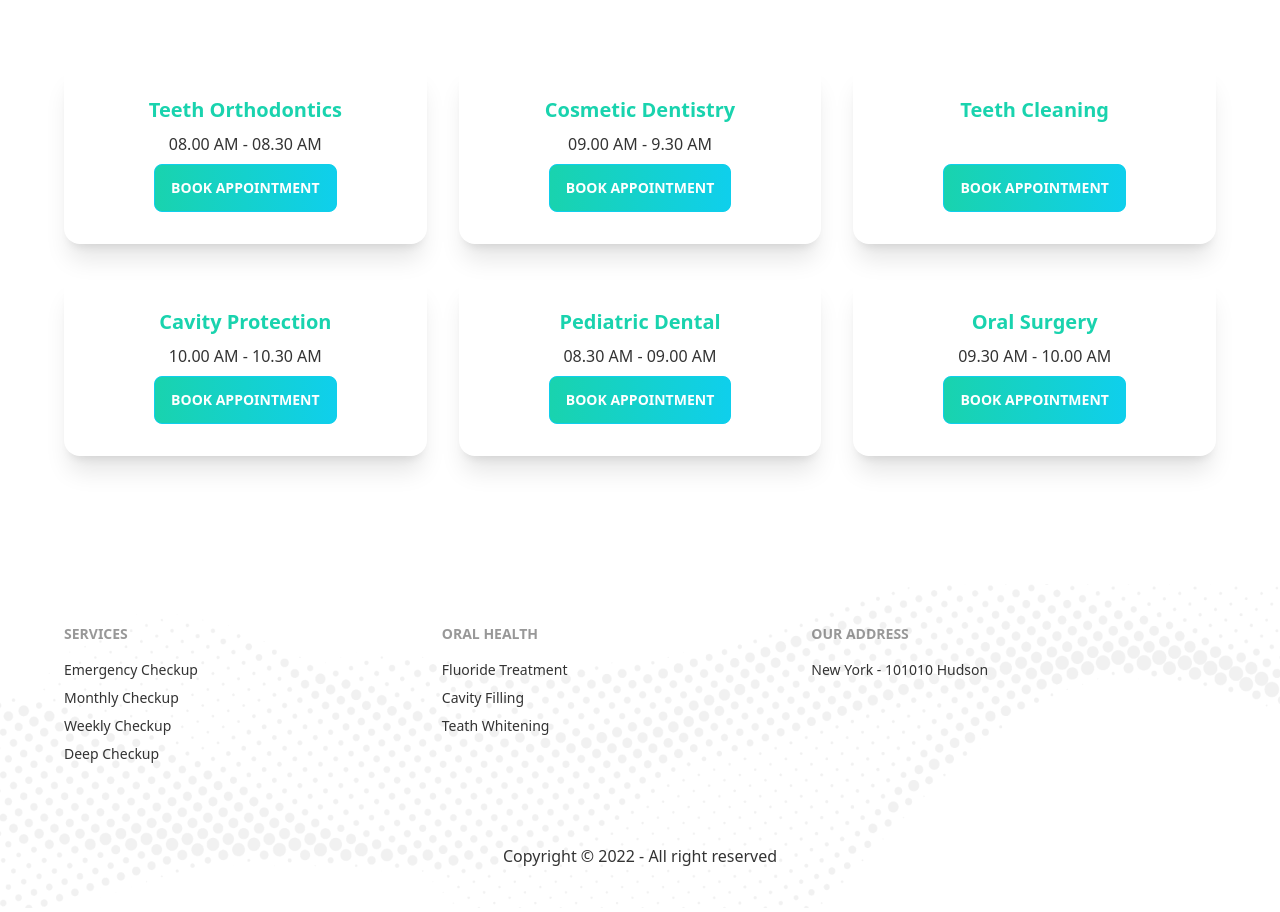
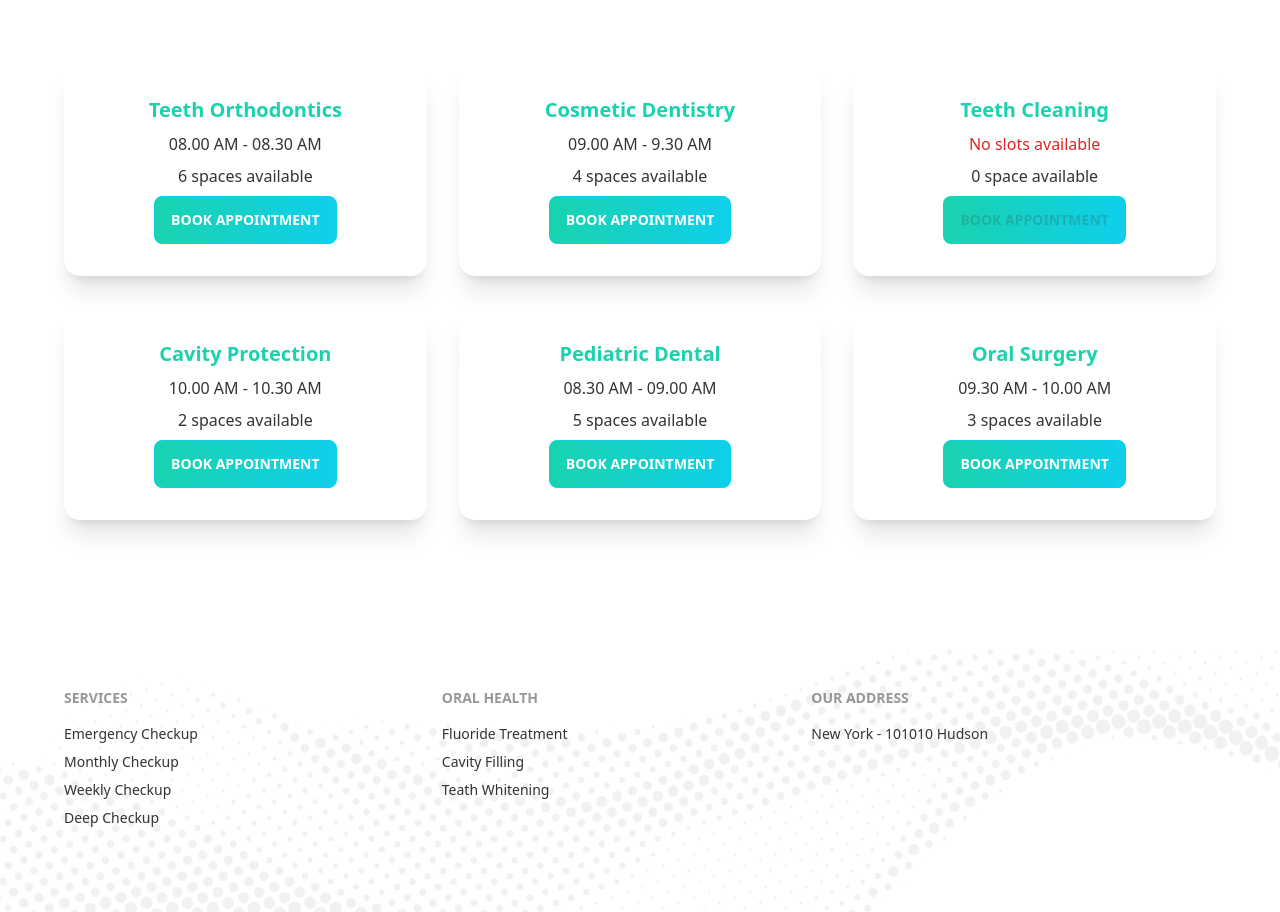
Before and after one commit to G-Mursalin/dent-care-client-site, a React (Create React App) app: page /appointment in a window 1280 px wide. Shown: the part 920-1832 px from the top of the page. Built offline with nearby package versions, Linux system fonts and the light colour scheme.

Commit message:
model booking added

```diff
--- a/src/Pages/Appointments/AvailableAppointment.js
+++ b/src/Pages/Appointments/AvailableAppointment.js
@@ -4,8 +4,10 @@ import React, { useState, useEffect } from "react";
 import { format } from "date-fns";
 // Components
 import Service from "./Service";
+import BookingModal from "./BookingModal";
 const AvailableAppointment = ({ onSelectedDate }) => {
   const [services, setServices] = useState([]);
+  const [treatment, setTreatment] = useState(null);
   useEffect(() => {
     fetch("services.json")
       .then((res) => res.json())
@@ -13,7 +15,7 @@ const AvailableAppointment = ({ onSelectedDate }) => {
   }, []);
   return (
     <section className="md:px-16 px-5 mb-32">
-      <h3 className="font-bold  text-secondary text-center   lg:mb-24 mb-14">
+      <h3 className="font-bold  text-secondary text-center lg:mb-24 mb-14">
         Available Services on&nbsp;
         {onSelectedDate ? (
           format(onSelectedDate, "PP")
@@ -23,9 +25,20 @@ const AvailableAppointment = ({ onSelectedDate }) => {
       </h3>
       <div className="grid lg:grid-cols-3 md:grid-cols-2 grid-col-1 gap-8">
         {services.map((service) => (
-          <Service key={service._id} service={service} />
+          <Service
+            key={service._id}
+            service={service}
+            onSetTreatment={setTreatment}
+          />
         ))}
       </div>
+      {treatment && (
+        <BookingModal
+          setTreatment={setTreatment}
+          treatment={treatment}
+          date={onSelectedDate}
+        />
+      )}
     </section>
   );
 };
--- /dev/null
+++ b/src/Pages/Appointments/BookingModal.js
@@ -0,0 +1,92 @@
+// React
+import React, { useState, useEffect } from "react";
+// Day Picker
+import { format } from "date-fns";
+const BookingModal = ({ treatment, date, setTreatment }) => {
+  const { name, slots } = treatment;
+  const [isDateSelected, setIsDateSelected] = useState(true);
+
+  const handleBooking = (e) => {
+    e.preventDefault();
+    const date = e.target.date.value;
+
+    if (!/\d/.test(date)) {
+      setIsDateSelected(false);
+      return;
+    }
+    setTreatment(null);
+  };
+  return (
+    <div>
+      <input type="checkbox" id="booking-modal" className="modal-toggle" />
+      <div className="modal modal-bottom sm:modal-middle">
+        <div className="modal-box">
+          <label
+            htmlFor="booking-modal"
+            onClick={() => setIsDateSelected(true)}
+            className="btn btn-sm btn-circle absolute right-2 top-2"
+          >
+            ✕
+          </label>
+          <h3 className="font-bold text-lg mb-3 text-secondary">{name}</h3>
+          <form className="grid grid-cols-1 gap-3" onSubmit={handleBooking}>
+            <input
+              type="text"
+              name="date"
+              disabled
+              value={
+                date ? format(date, "PP") : "Please select a date from calender"
+              }
+              className="input input-bordered border-secondary w-full"
+            />
+            {!isDateSelected ? (
+              <p className="text-red-600">
+                *Please select a date from calender
+              </p>
+            ) : (
+              ""
+            )}
+            <select
+              name="slot"
+              className="select select-bordered border-secondary w-full"
+            >
+              {slots.map((slot, i) => (
+                <option key={i} value={slot}>
+                  {slot}
+                </option>
+              ))}
+            </select>
+            <input
+              type="text"
+              required
+              name="name"
+              placeholder="Your Name"
+              className="input input-bordered border-secondary w-full"
+            />
+            <input
+              type="text"
+              required
+              name="email"
+              placeholder="Email Address"
+              className="input input-bordered border-secondary w-full"
+            />
+            <input
+              type="text"
+              required
+              name="phone"
+              placeholder="Phone Number"
+              className="input input-bordered border-secondary w-full"
+            />
+            <input
+              type="submit"
+              value="submit"
+              className="btn btn-secondary w-full"
+            />
+          </form>
+        </div>
+      </div>
+    </div>
+  );
+};
+
+export default BookingModal;
--- a/src/Pages/Appointments/Service.js
+++ b/src/Pages/Appointments/Service.js
@@ -1,18 +1,33 @@
 // React
 import React from "react";
 // Components
-import PrimaryButton from "../Shared/PrimaryButton";
 
-const Service = ({ service }) => {
+const Service = ({ service, onSetTreatment }) => {
   const { name, slots } = service;
 
   return (
     <div className="card shadow-xl">
       <div className="card-body items-center text-center">
         <h2 className="card-title text-secondary">{name}</h2>
-        <p>{slots[0]}</p>
+        <p>
+          {slots.length ? (
+            slots[0]
+          ) : (
+            <span className="text-red-600">No slots available</span>
+          )}
+        </p>
+        <p>
+          {slots.length} {slots.length > 1 ? "spaces" : "space"} available
+        </p>
         <div className="card-actions justify-end">
-          <PrimaryButton>Book Appointment</PrimaryButton>
+          <label
+            className="btn modal-button btn-primary uppercase font-bold text-white bg-gradient-to-r from-secondary to-primary"
+            disabled={!slots.length}
+            onClick={() => onSetTreatment(service)}
+            htmlFor="booking-modal"
+          >
+            Book Appointment
+          </label>
         </div>
       </div>
     </div>
--- a/src/Pages/Shared/PrimaryButton.js
+++ b/src/Pages/Shared/PrimaryButton.js
@@ -2,7 +2,10 @@ import React from "react";
 
 const PrimaryButton = (props) => {
   return (
-    <button className="btn btn-primary uppercase font-bold text-white bg-gradient-to-r from-secondary to-primary">
+    <button
+      className="btn btn-primary uppercase font-bold text-white bg-gradient-to-r from-secondary to-primary"
+      disabled={props.disabled}
+    >
       {props.children}
     </button>
   );
```
